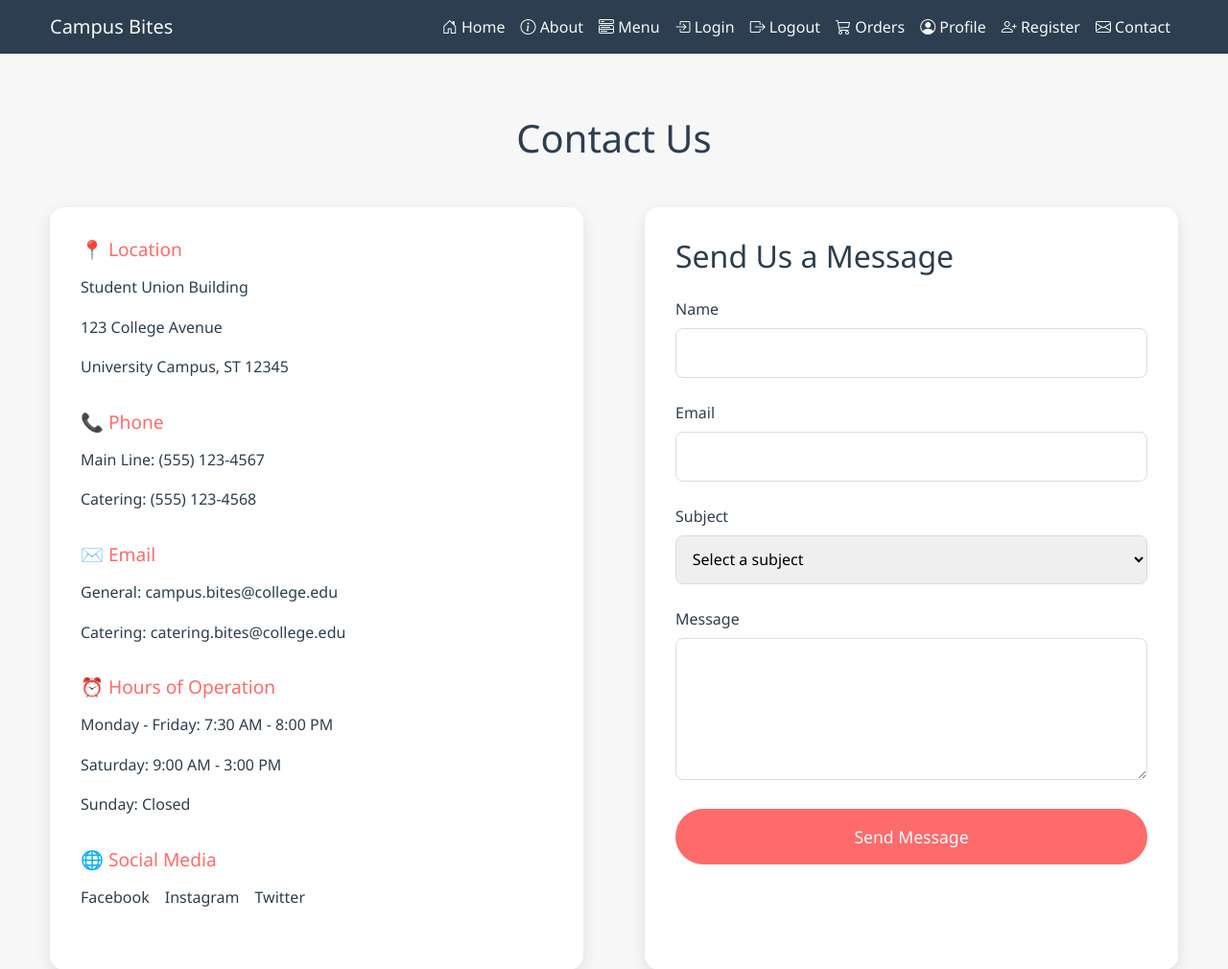
After one commit to sundarg1502/Campus-Bites, a Django app: page /contact/ in a window 1280 px wide. The commit adds this page. Shown: the top 1010 px of the page at 96% size. Run offline with Django 5.2, Linux system fonts and the light colour scheme; some libraries are stand-ins or nearby versions.

Commit message:
Feat : Added contact and about pages

```diff
--- /dev/null
+++ b/Home/templates/contact.html
@@ -0,0 +1,94 @@
+{% extends 'includes/base.html' %}
+{% load static %}
+
+{% block title %}
+Campus Bites | About
+{% endblock %}
+
+{% block css %}
+<link rel="stylesheet" href={% static "css/contact.css" %}>
+{% endblock %}
+
+{% block content %}
+<section id="contact" class="page-section">
+    <div class="container">
+        <h1 class="section-title">Contact Us</h1>
+        <div class="contact-grid">
+            <div class="contact-info">
+                <div class="info-item">
+                    <h3>📍 Location</h3>
+                    <p>Student Union Building</p>
+                    <p>123 College Avenue</p>
+                    <p>University Campus, ST 12345</p>
+                </div>
+                <div class="info-item">
+                    <h3>📞 Phone</h3>
+                    <p>Main Line: (555) 123-4567</p>
+                    <p>Catering: (555) 123-4568</p>
+                </div>
+                <div class="info-item">
+                    <h3>✉️ Email</h3>
+                    <p>General: campus.bites@college.edu</p>
+                    <p>Catering: catering.bites@college.edu</p>
+                </div>
+                <div class="info-item">
+                    <h3>⏰ Hours of Operation</h3>
+                    <p>Monday - Friday: 7:30 AM - 8:00 PM</p>
+                    <p>Saturday: 9:00 AM - 3:00 PM</p>
+                    <p>Sunday: Closed</p>
+                </div>
+                <div class="info-item">
+                    <h3>🌐 Social Media</h3>
+                    <div class="social-links">
+                        <a href="#" class="social-link">Facebook</a>
+                        <a href="#" class="social-link">Instagram</a>
+                        <a href="#" class="social-link">Twitter</a>
+                    </div>
+                </div>
+            </div>
+
+            <div class="contact-form">
+                <h2 style="color: var(--dark); margin-bottom: 1.5rem;">Send Us a Message</h2>
+                <form id="contactForm">
+                    <div class="form-group">
+                        <label for="name">Name</label>
+                        <input type="text" id="name" name="name" required>
+                    </div>
+                    <div class="form-group">
+                        <label for="email">Email</label>
+                        <input type="email" id="email" name="email" required>
+                    </div>
+                    <div class="form-group">
+                        <label for="subject">Subject</label>
+                        <select id="subject" name="subject" required>
+                            <option value="">Select a subject</option>
+                            <option value="general">General Inquiry</option>
+                            <option value="feedback">Feedback</option>
+                            <option value="catering">Catering</option>
+                            <option value="employment">Employment</option>
+                        </select>
+                    </div>
+                    <div class="form-group">
+                        <label for="message">Message</label>
+                        <textarea id="message" name="message" rows="5" required></textarea>
+                    </div>
+                    <button type="submit" class="submit-btn">Send Message</button>
+                </form>
+            </div>
+        </div>
+
+        <div class="location-map">
+            <h2 style="color: var(--dark); margin-bottom: 1.5rem; text-align: center;">Find Us On Campus</h2>
+            <div class="map-container">
+                <div class="map-placeholder">
+                    <iframe data-src="https://www.google.com/maps/embed?pb=!1m18!1m12!1m3!1d37460.04810388913!2d77.70459654146555!3d9.288662854626999!2m3!1f0!2f0!3f0!3m2!1i1024!2i768!4f13.1!3m3!1m2!1s0x3b06b85670932313%3A0xd8caf94254b94c1a!2sPSR+Engineering+College!5e0!3m2!1sen!2sin!4v1545308759515" width="100%" height="383" frameborder="0" style="border:0" allowfullscreen="" src="https://www.google.com/maps/embed?pb=!1m18!1m12!1m3!1d37460.04810388913!2d77.70459654146555!3d9.288662854626999!2m3!1f0!2f0!3f0!3m2!1i1024!2i768!4f13.1!3m3!1m2!1s0x3b06b85670932313%3A0xd8caf94254b94c1a!2sPSR+Engineering+College!5e0!3m2!1sen!2sin!4v1545308759515" class=" lazyloaded" data-load-mode="1"></iframe>
+                </div>
+            </div>
+        </div>
+    </div>
+</section>
+{% endblock %}
+
+{% block script %}
+<script src={% static "js/contact.js" %}></script>
+{% endblock %}
--- a/Home/templates/includes/header.html
+++ b/Home/templates/includes/header.html
@@ -10,14 +10,30 @@
                     <a class="nav-link" href={% url "Home:index"%}><i class="bi bi-house-door"></i> Home</a>
                 </li>
                 <li class="nav-item">
-                    <a class="nav-link" href="{% url 'Home:menu' %}"><i class="bi bi-menu-button-wide"></i> Menu</a>
+                    <a class="nav-link active" href={% url "Home:about" %}><i class="bi bi-info-circle"></i> About</a>
                 </li>
                 <li class="nav-item">
-                    <a class="nav-link" href="#"><i class="bi bi-cart3"></i> Order</a>
+                    <a class="nav-link" href="#"><i class="bi bi-menu-button-wide"></i> Menu</a>
+                </li>
+                <li class="nav-item">
+                    <a class="nav-link active" href="#"><i class="bi bi-box-arrow-in-right"></i> Login</a>
+                </li>
+                <li class="nav-item">
+                    <a class="nav-link active" href="#"><i class="bi bi-box-arrow-right"></i> Logout</a>
+                </li>
+                <li class="nav-item">
+                    <a class="nav-link" href="#"><i class="bi bi-cart3"></i> Orders</a>
                 </li>
                 <li class="nav-item">
                     <a class="nav-link active" href="#"><i class="bi bi-person-circle"></i> Profile</a>
                 </li>
+                <li class="nav-item">
+                    <a class="nav-link active" href="#"><i class="bi bi-person-plus"></i> Register</a>
+                </li>
+                <li class="nav-item">
+                    <a class="nav-link active" href={% url "Home:contact" %}><i class="bi bi-envelope"></i> Contact</a>
+                </li>
+
             </ul>
         </div>
     </div>
--- a/Home/urls.py
+++ b/Home/urls.py
@@ -6,4 +6,6 @@ app_name = "Home"
 urlpatterns = [
     path("",views.index, name="index"),
     path("menu/",views.menu, name="menu"),
+    path("about/",views.about, name="about"),
+    path("contact/",views.contact, name="contact"),
 ]
--- a/Home/views.py
+++ b/Home/views.py
@@ -7,3 +7,9 @@ def index(request):
 
 def menu(request):
     return render(request, "menu.html")
+
+def about(request):
+    return render(request, "about.html")
+
+def contact(request):
+    return render(request, "contact.html")
--- /dev/null
+++ b/static/css/contact.css
@@ -0,0 +1,159 @@
+.page-section {
+    padding: 120px 2rem 4rem;
+    min-height: 100vh;
+    background: var(--light);
+}
+
+.container {
+    max-width: 1200px;
+    margin: 0 auto;
+}
+
+.section-title {
+    text-align: center;
+    color: var(--dark);
+    font-size: 2.5rem;
+    margin-bottom: 2rem;
+    opacity: 0;
+    transform: translateY(30px);
+}
+
+/* Contact Page Specific Styles */
+.contact-grid {
+    display: grid;
+    grid-template-columns: 1fr 1fr;
+    gap: 4rem;
+    margin-top: 3rem;
+    opacity: 0;
+    transform: translateY(30px);
+}
+
+.contact-info {
+    background: white;
+    padding: 2rem;
+    border-radius: 15px;
+    box-shadow: 0 5px 15px rgba(0,0,0,0.1);
+}
+
+.info-item {
+    margin-bottom: 2rem;
+}
+
+.info-item h3 {
+    color: var(--primary);
+    margin-bottom: 1rem;
+    font-size: 1.2rem;
+    display: flex;
+    align-items: center;
+    gap: 0.5rem;
+}
+
+.info-item p {
+    color: var(--dark);
+    line-height: 1.6;
+}
+
+.contact-form {
+    background: white;
+    padding: 2rem;
+    border-radius: 15px;
+    box-shadow: 0 5px 15px rgba(0,0,0,0.1);
+}
+
+.form-group {
+    margin-bottom: 1.5rem;
+}
+
+.form-group label {
+    display: block;
+    margin-bottom: 0.5rem;
+    color: var(--dark);
+    font-weight: 500;
+}
+
+.form-group input,
+.form-group textarea,
+.form-group select {
+    width: 100%;
+    padding: 0.8rem;
+    border: 1px solid #ddd;
+    border-radius: 8px;
+    font-size: 1rem;
+    transition: border-color 0.3s;
+}
+
+.form-group input:focus,
+.form-group textarea:focus,
+.form-group select:focus {
+    outline: none;
+    border-color: var(--secondary);
+}
+
+.submit-btn {
+    background: var(--primary);
+    color: white;
+    padding: 1rem 2rem;
+    border: none;
+    border-radius: 30px;
+    font-size: 1.1rem;
+    cursor: pointer;
+    transition: transform 0.3s, box-shadow 0.3s;
+    width: 100%;
+}
+
+.submit-btn:hover {
+    transform: translateY(-2px);
+    box-shadow: 0 5px 15px rgba(0,0,0,0.1);
+}
+
+.location-map {
+    margin-top: 4rem;
+    opacity: 0;
+    transform: translateY(30px);
+}
+
+.map-container {
+    background: white;
+    padding: 1rem;
+    border-radius: 15px;
+    box-shadow: 0 5px 15px rgba(0,0,0,0.1);
+}
+
+.map-placeholder {
+    background: #eee;
+    width: 100%;
+    height: 400px;
+    border-radius: 8px;
+    display: flex;
+    align-items: center;
+    justify-content: center;
+    color: var(--dark);
+}
+
+.social-links {
+    display: flex;
+    gap: 1rem;
+    margin-top: 1rem;
+}
+
+.social-link {
+    color: var(--dark);
+    text-decoration: none;
+    transition: color 0.3s;
+}
+
+.social-link:hover {
+    color: var(--primary);
+}
+
+
+@media (max-width: 768px) {
+    .contact-grid {
+        grid-template-columns: 1fr;
+        gap: 2rem;
+    }
+
+    .section-title {
+        font-size: 2rem;
+    }
+}
--- /dev/null
+++ b/static/js/contact.js
@@ -0,0 +1,37 @@
+
+// Animation for page elements
+gsap.to('.section-title', {
+    opacity: 1,
+    y: 0,
+    duration: 1,
+    scrollTrigger: {
+        trigger: '.section-title'
+    }
+});
+
+gsap.to('.contact-grid', {
+    opacity: 1,
+    y: 0,
+    duration: 1,
+    delay: 0.3,
+    scrollTrigger: {
+        trigger: '.contact-grid'
+    }
+});
+
+gsap.to('.location-map', {
+    opacity: 1,
+    y: 0,
+    duration: 1,
+    delay: 0.5,
+    scrollTrigger: {
+        trigger: '.location-map'
+    }
+});
+
+// Form submission handling
+document.getElementById('contactForm').addEventListener('submit', function(e) {
+    e.preventDefault();
+    alert('Thank you for your message! We will get back to you soon.');
+    this.reset();
+});
```
Also changed, not shown: Home/templates/about.html (added, +77 -0 lines), static/css/about.css (added, +93 -0 lines).
